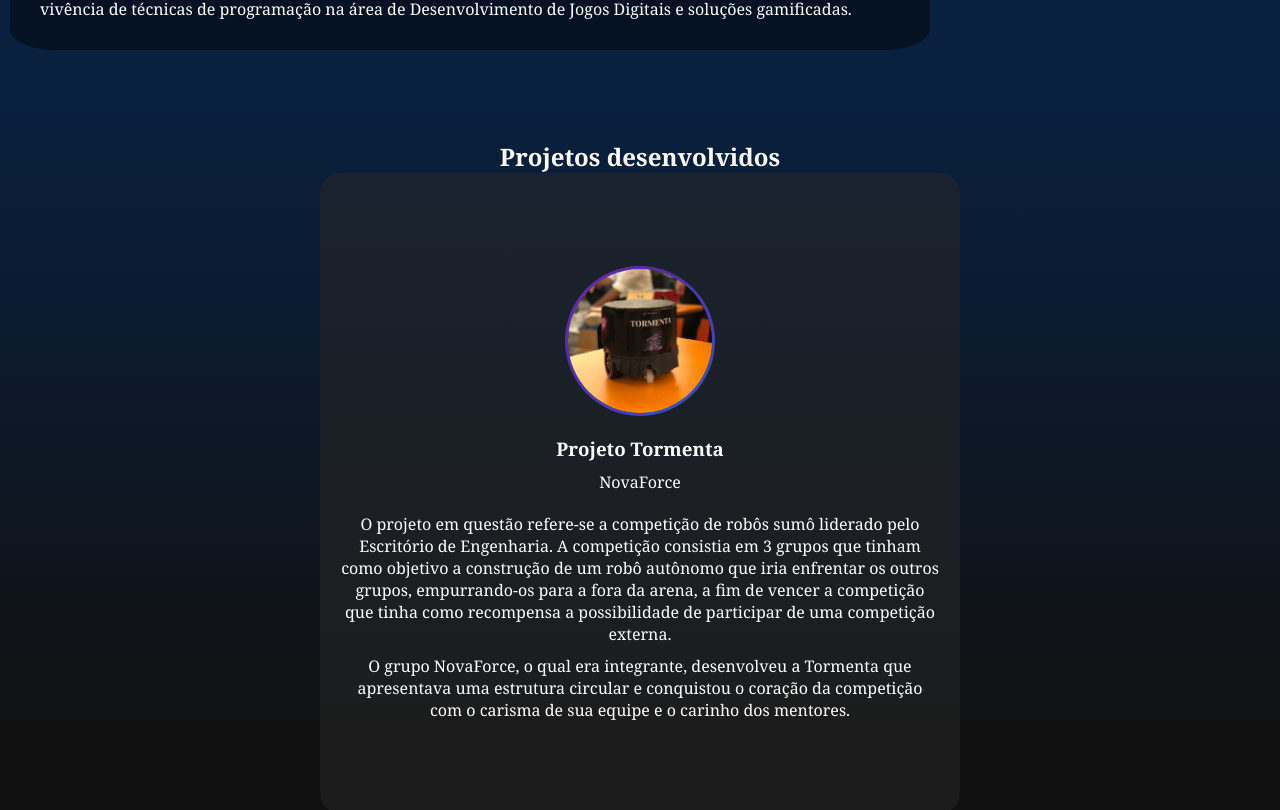
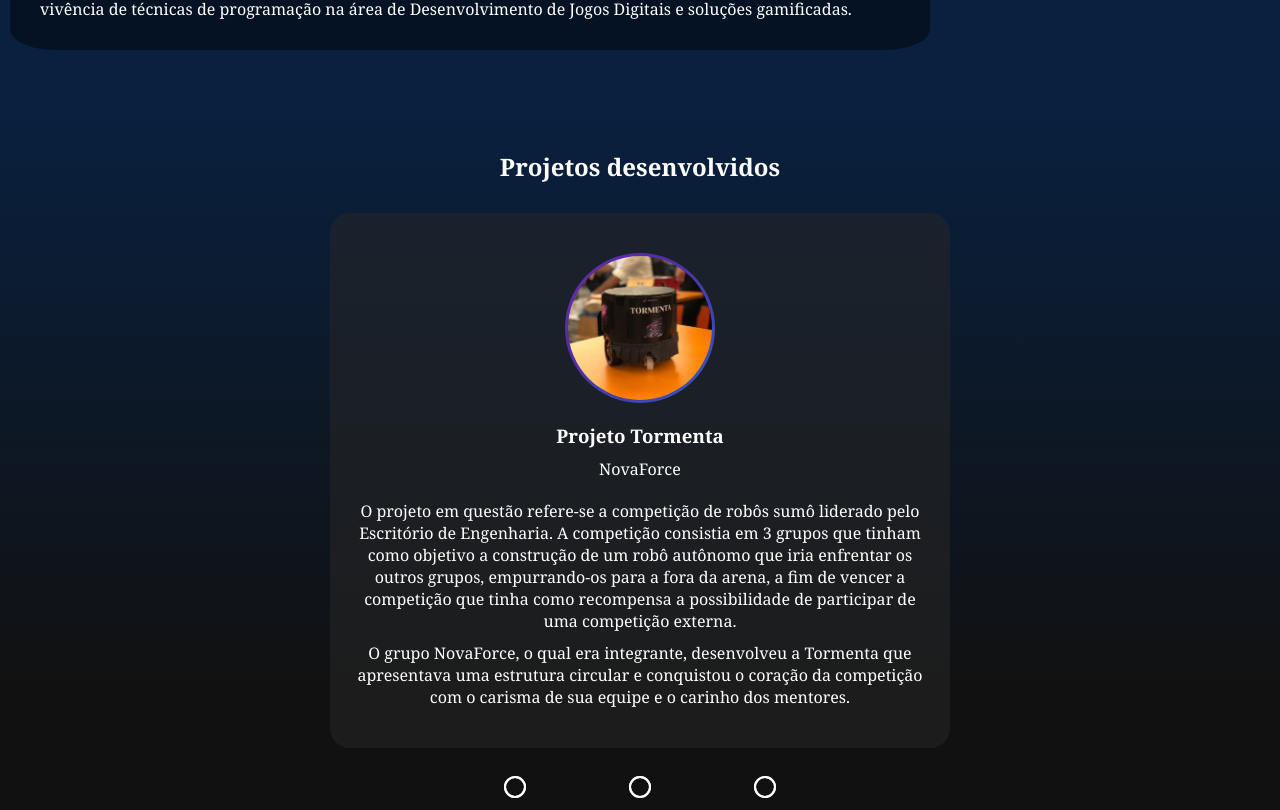
Before and after one commit to AdlerCastro/Website-Pessoal, a Next.js app in the folder website-pessoal/: page / in a window 1280 px wide. Shown: the part 1210-2020 px from the top of the page. Built offline with nearby package versions, Linux system fonts and the light colour scheme.

Commit message:
:lipstick: feat: Interação do usuário com slides

```diff
--- a/website-pessoal/src/components/templates/Projects/components/SlideProjects/index.tsx
+++ b/website-pessoal/src/components/templates/Projects/components/SlideProjects/index.tsx
@@ -1,10 +1,17 @@
+'use client'
+
 import Image from "next/image"
 import Tormenta from 'public/icons/TormentaIcon.jpeg'
 import { IoCaretForwardCircle } from "react-icons/io5";
 
 import './styles.css'
+import { useState } from "react";
+// import './script'
 
 const SlideProjects = () => {
+
+
+
   return (
     <div className="bodySlide">
 
@@ -16,7 +23,8 @@ const SlideProjects = () => {
           <input type="radio" name="radio-button" id="radio2" />
           <input type="radio" name="radio-button" id="radio3" />
 
-          <div className="card first">
+          <div className="slide first">
+            <div className="card">
               <div className="ImagesDiv">
                 <Image src={Tormenta} alt="Imagem do Projeto Tormenta" className="Image" />
               </div>
@@ -30,7 +38,9 @@ const SlideProjects = () => {
                 <p>O grupo NovaForce, o qual era integrante, desenvolveu a Tormenta que apresentava uma estrutura circular e conquistou o coração da competição com o carisma de sua equipe e o carinho dos mentores.</p>
               </div>
             </div>
+          </div>
 
+          <div className="slide">
             <div className="card">
               <div className="ImagesDiv">
                 <Image src={Tormenta} alt="Imagem do Projeto Tormenta" className="Image" />
@@ -45,7 +55,9 @@ const SlideProjects = () => {
                 <p>O grupo NovaForce, o qual era integrante, desenvolveu a Tormenta que apresentava uma estrutura circular e conquistou o coração da competição com o carisma de sua equipe e o carinho dos mentores.</p>
               </div>
             </div>
+          </div>
 
+          <div className="slide">
             <div className="card">
               <div className="ImagesDiv">
                 <Image src={Tormenta} alt="Imagem do Projeto Tormenta" className="Image" />
@@ -60,19 +72,21 @@ const SlideProjects = () => {
                 <p>O grupo NovaForce, o qual era integrante, desenvolveu a Tormenta que apresentava uma estrutura circular e conquistou o coração da competição com o carisma de sua equipe e o carinho dos mentores.</p>
               </div>
             </div>
+          </div>
+
 
           {/* <nav className="navProjects">
             <IoCaretForwardCircle id="Backward" />
             <IoCaretForwardCircle id="Forward" />
           </nav> */}
+        </div>
+
+      </div>
       <div className="nav-auto">
         <div className="auto-btn1"></div>
         <div className="auto-btn2"></div>
         <div className="auto-btn3"></div>
       </div>
-        </div>
-      </div>
-
       <div className="nav-manual">
         <label htmlFor="radio1" className="manual-btn"></label>
         <label htmlFor="radio2" className="manual-btn"></label>
--- a/website-pessoal/src/components/templates/Projects/components/SlideProjects/styles.css
+++ b/website-pessoal/src/components/templates/Projects/components/SlideProjects/styles.css
@@ -1,20 +1,20 @@
 .bodySlide {
     position: relative;
+    width: 100%;
     display: flex;
     align-items: center;
     justify-content: center;
 }
 
 .slider {
+    margin: 0;
     width: 375px;
-    height: 680px;
     overflow: hidden;
-    justify-content: center;
+    margin-bottom: 10px;
 }
 
 .slides {
     width: 300%;
-    height: 680px;
     display: flex;
 }
 
@@ -22,41 +22,14 @@
     display: none;
 }
 
-.nav-manual{
-    position: absolute;
-    width: 375px;
-    display: flex;
-    align-items: center;
-    justify-content: space-around;
-    bottom: 0;
-}
-
-.manual-btn{
-    padding: 9px;
-    border: 2px solid white;
-    border-radius: 100%;
-    cursor: pointer;
+.slide{
+    position: relative;
+    width: 33.33%;
     transition: 0.5s all;
 }
 
-.manual-btn:hover{
-    background-color: white;
-}
-
-#radio1:checked ~ .first{
-    margin-left: 0;
-}
-
-#radio2:checked ~ .first{
-    margin-left: -50%;
-}
-
-#radio3:checked ~ .first{
-    margin-left: -100%;
-}
-
 .card {
-    width: 50%;
+    margin: 10px;
     margin-bottom: 40px;
     padding-inline: 20px;
     padding-block: 40px;
@@ -68,22 +41,7 @@
     border-radius: 20px;
 
     background: rgba(39, 39, 39, 0.562);
-    transition: 0.5s all;
 }
-
-/* .card2 {
-    margin: 20px;
-    padding-inline: 20px;
-    padding-block: 40px;
-    display: flex;
-    flex-direction: column;
-    align-items: center;
-    justify-content: center;
-    gap: 20px;
-    border-radius: 20px;
-
-    background: rgba(39, 39, 39, 0.562);
-} */
 
 .Image {
     width: 96%;
@@ -113,23 +71,6 @@
     gap: 10px;
 }
 
-/*.navProjects {
-    display: flex;
-    flex-direction: row;
-    align-items: center;
-    justify-content: space-around;
-    padding: 5px;
-}
-
-#Forward {
-    font-size: xx-large;
-}
-
-#Backward {
-    font-size: xx-large;
-    transform: rotate(180deg);
-} */
-
 .aboutProject {
     display: flex;
     flex-direction: column;
@@ -139,6 +80,68 @@
 
 .aboutProject p {
     flex-wrap: wrap;
+}
+
+.nav-manual{
+    position: absolute;
+    width: 375px;
+    display: flex;
+    align-items: center;
+    justify-content: space-around;
+    bottom: 0;
+}
+
+.manual-btn{
+    padding: 9px;
+    border: 2px solid white;
+    border-radius: 100%;
+    cursor: pointer;
+    transition: 0.5s all;
+}
+
+.manual-btn:hover{
+    background-color: white;
+}
+
+#radio1:checked ~ .first{
+    margin-left: 0;
+}
+
+#radio2:checked ~ .first{
+    margin-left: -33.33%;
+}
+
+#radio3:checked ~ .first{
+    margin-left: -66.66%;
+}
+
+.nav-auto div{
+    padding: 9px;
+    border: 2px solid white;
+    border-radius: 100%;
+    cursor: pointer;
+    transition: 0.5s all;
+}
+
+.nav-auto{
+    position: absolute;
+    width: 375px;
+    display: flex;
+    align-items: center;
+    justify-content: space-around;
+    bottom: 0;
+}
+
+#radio1:checked ~ .nav-auto .auto-btn1{
+    margin-left: 0;
+}
+
+#radio2:checked ~ .nav-auto .auto-btn2{
+    margin-left: -33.33%;
+}
+
+#radio3:checked ~ .nav-auto .auto-btn3{
+    margin-left: -66.66%;
 }
 
 @media(min-width: 768px) {
--- a/website-pessoal/src/components/templates/Projects/styles.css
+++ b/website-pessoal/src/components/templates/Projects/styles.css
@@ -9,8 +9,12 @@
     width: 100%;
     display: flex;
     align-items: center;
-    justify-content: center;
     flex-direction: column;
     background: var(--background-color-Projects);
     padding-block: 40px;
  }
+
+ .bodyProjects h1{
+   padding: 10px;
+   margin-bottom: 10px;
+ }
```
Lines whose indentation alone changed are shown as unchanged.
